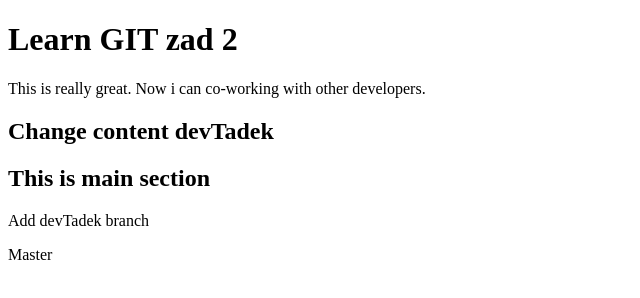
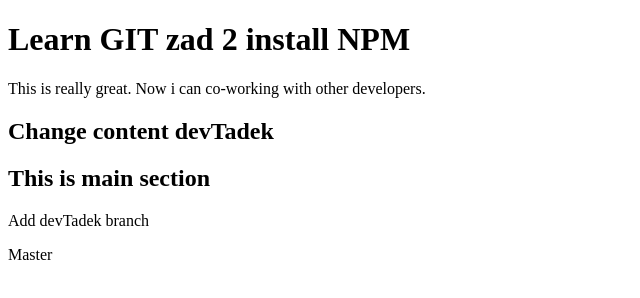
Before and after one commit to nexxtGen/learning-git-2, a website: page index.html in a window 1280 px wide. Shown: the whole page, without its empty margins (0-640 px from the left). Drawn offline with nearby package versions, Linux system fonts and the light colour scheme; files that its build step writes are made by us from their sources.

Commit message:
Initial node and install browser-sync

```diff
--- a/index.html
+++ b/index.html
@@ -10,7 +10,7 @@
 		<link rel="stylesheet" href="https://maxcdn.bootstrapcdn.com/font-awesome/4.5.0/css/font-awesome.min.css">
 	</head>
 	<body class="body-class">
-        <h1 class="primary">Learn GIT zad 2</h1>
+        <h1 class="primary">Learn GIT zad 2 install NPM</h1>
         <p>This is really great. Now i can co-working with other developers.</p>
 		<h2>Change content devTadek</h2>
 	<section class="content">
--- a/package.json
+++ b/package.json
@@ -16,5 +16,8 @@
   "bugs": {
     "url": "https://github.com/nexxtGen/learning-git-2/issues"
   },
-  "homepage": "https://github.com/nexxtGen/learning-git-2#readme"
+  "homepage": "https://github.com/nexxtGen/learning-git-2#readme",
+  "devDependencies": {
+    "browser-sync": "^2.24.6"
+  }
 }
```
Also changed, not shown: test.html (added), 2 other files.
